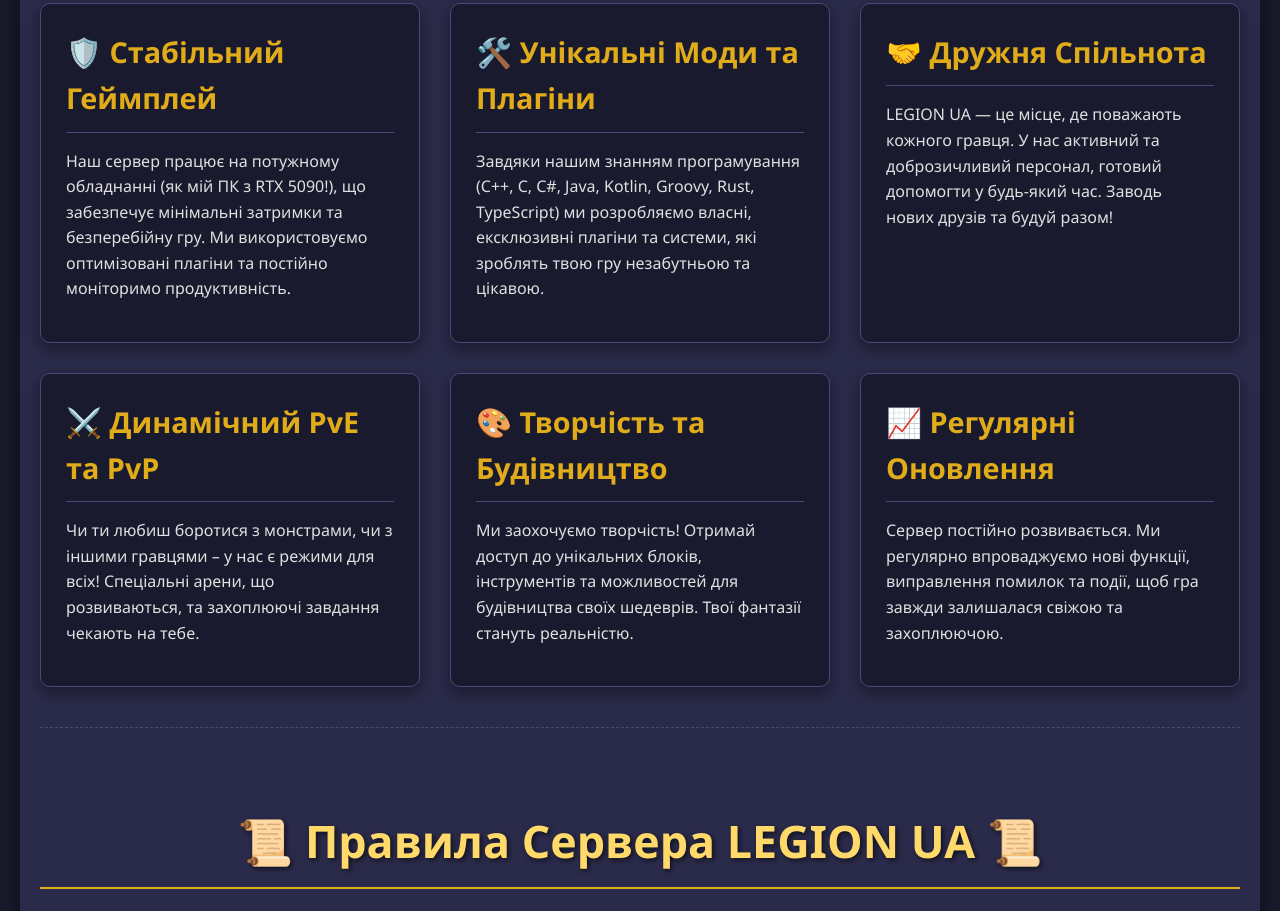
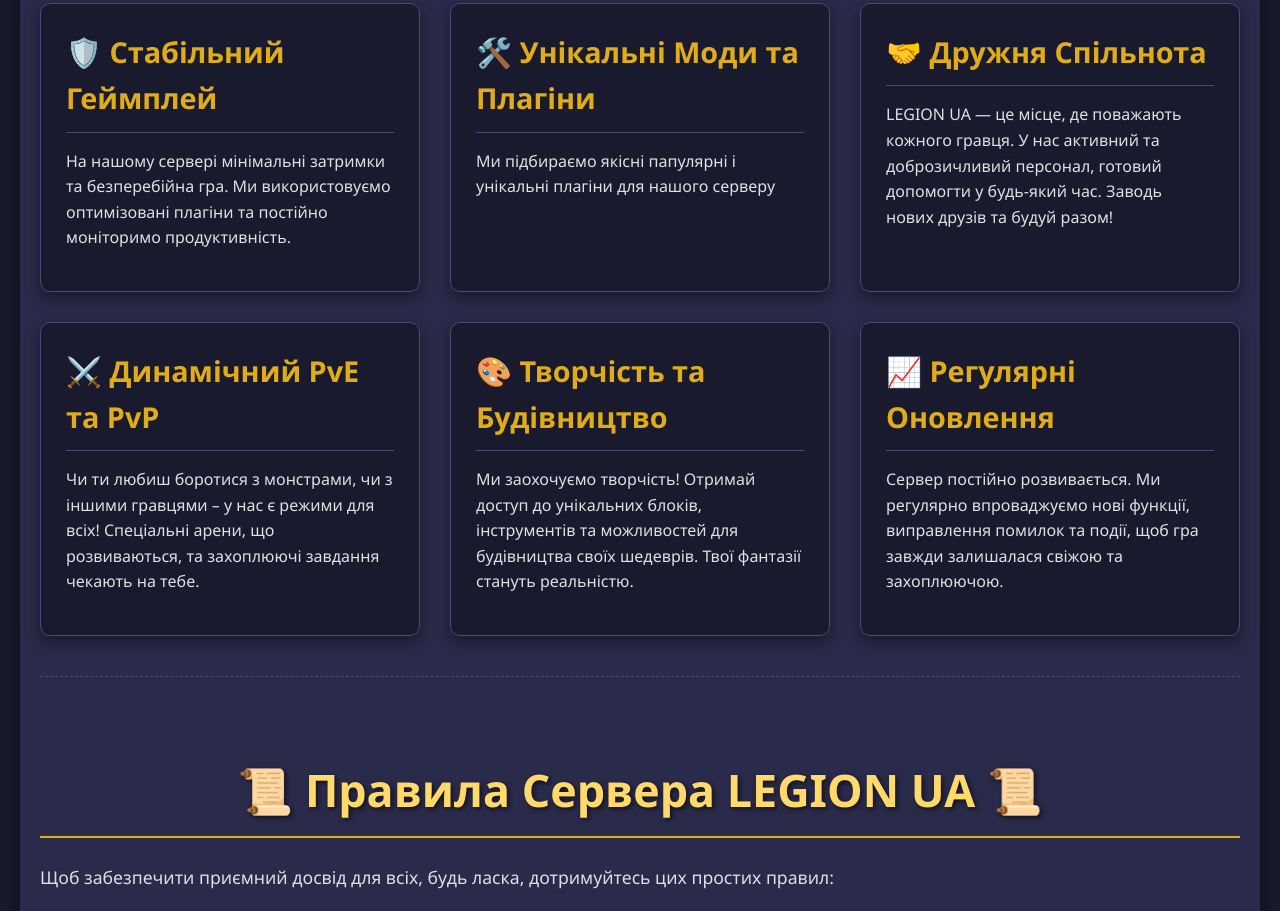
Before and after one commit to Taras2016666/legionuasite, a plain HTML site: page index.html in a window 1280 px wide. Shown: the part 1210-2121 px from the top of the page. Drawn offline with Linux system fonts and the light colour scheme.

Commit message:
Прокачав

```diff
--- a/index.html
+++ b/index.html
@@ -440,11 +440,11 @@
     <div class="card-grid">
       <div class="card">
         <h3>🛡️ Стабільний Геймплей</h3>
-        <p>Наш сервер працює на потужному обладнанні (як мій ПК з RTX 5090!), що забезпечує мінімальні затримки та безперебійну гру. Ми використовуємо оптимізовані плагіни та постійно моніторимо продуктивність.</p>
+        <p>На нашому сервері мінімальні затримки та безперебійна гра. Ми використовуємо оптимізовані плагіни та постійно моніторимо продуктивність.</p>
       </div>
       <div class="card">
         <h3>🛠️ Унікальні Моди та Плагіни</h3>
-        <p>Завдяки нашим знанням програмування (C++, C, C#, Java, Kotlin, Groovy, Rust, TypeScript) ми розробляємо власні, ексклюзивні плагіни та системи, які зроблять твою гру незабутньою та цікавою.</p>
+        <p>Ми підбираємо якісні папулярні і унікальні плагіни для нашого серверу</p>
       </div>
       <div class="card">
         <h3>🤝 Дружня Спільнота</h3>
```
